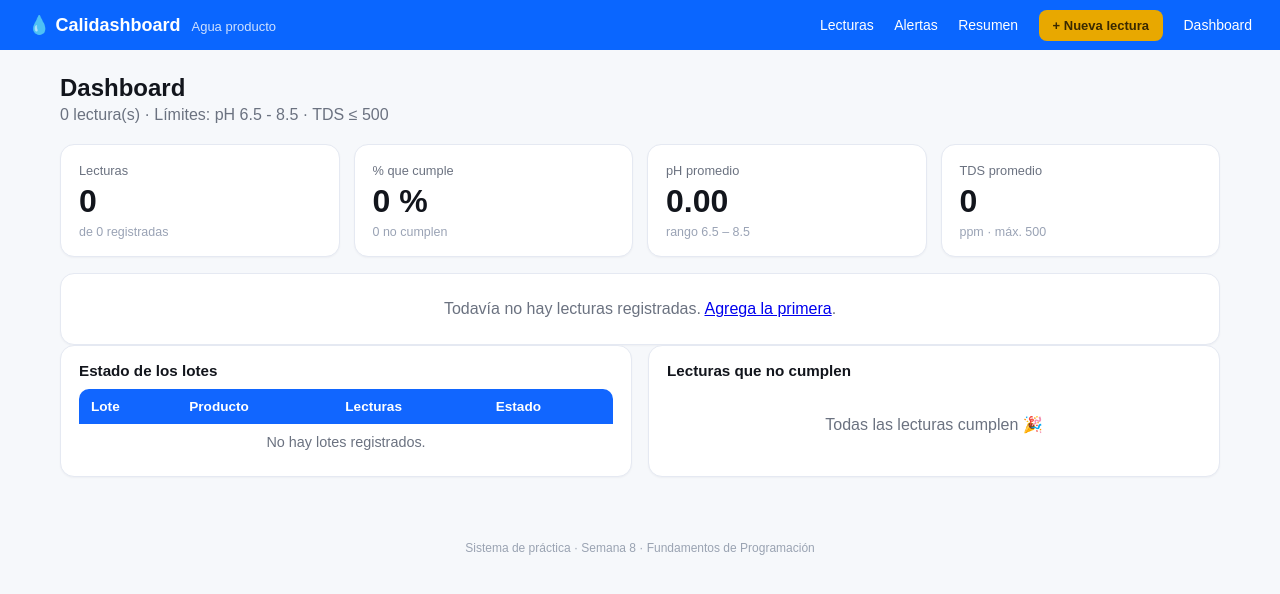
After one commit to CarlosQuijada211/Calidasboard_Las_Perlitas, a Flask app: page /dashboard in a window 1280 px wide. The commit adds this page. Shown: the top 594 px of the page. Run offline with Flask 3, Linux system fonts and the light colour scheme.

Commit message:
dashboard funcional

```diff
--- a/app.py
+++ b/app.py
@@ -7,6 +7,8 @@ from datetime import date, time
 
 from flask import Flask, render_template, request, redirect, url_for
 from flask_sqlalchemy import SQLAlchemy
+
+from dashboard_data import obtener_registros, obtener_lotes, construir_dashboard
 
 app = Flask(__name__)
 
@@ -225,7 +227,6 @@ def resumen():
     return render_template("resumen.html", lecturas=Datos, titulo="Resumen de Lecturas")
 
 
-
 # Ejercicio 4: ruta /lecturas/<int:id>/eliminar  (methods=["POST"])
 @app.route("/lecturas/<int:id>/borrar", methods=["POST"])
 def borrar(id):
@@ -237,9 +238,12 @@ def borrar(id):
     # request.referrer = la página desde donde se envió el formulario
     return redirect(request.referrer or url_for("listar_lecturas"))
 
-
-# Ejercicio 5 (reto): modelo Lote + ruta /lotes
-#   Estado de cada lote: "Liberado" o "Retenido".
+@app.route("/dashboard")
+def dashboard():
+    registros = obtener_registros(Lectura, Lote)
+    lotes = obtener_lotes(Lote)
+    datos = construir_dashboard(registros, lotes, PH_MIN, PH_MAX, TDS_MAX)
+    return render_template("dashboard.html", d=datos, titulo="Dashboard")
 
 
 # -------------------------------------------------------------
--- /dev/null
+++ b/static/dashboard.css
@@ -0,0 +1,165 @@
+/* Estilos solo del dashboard. Todo va dentro de .dash para no chocar con estilos.css */
+.dash {
+  --azul: #1166ff;
+  --muted: #6b7280;
+  --line: #e5e9f2;
+  --ok: #0a8f63;
+  --ok-bg: #dcf7ee;
+  --bad: #e5484d;
+  --bad-bg: #fde4e5;
+  --gris-bg: #eef0f6;
+}
+
+.dash h1 {
+  margin: 0 0 4px;
+}
+
+.dash-sub {
+  color: var(--muted);
+  margin: 0 0 20px;
+}
+
+.dash-card {
+  background: #fff;
+  border: 1px solid var(--line);
+  border-radius: 14px;
+  padding: 16px 18px;
+  box-shadow: 0 1px 2px rgba(17, 24, 39, .04);
+}
+
+.dash-card h2 {
+  margin: 0 0 10px;
+  font-size: .95rem;
+}
+
+.dash-card h2 small {
+  font-weight: normal;
+  color: var(--muted);
+}
+
+.dash-kpis {
+  display: grid;
+  grid-template-columns: repeat(4, 1fr);
+  gap: 14px;
+  margin-bottom: 16px;
+}
+
+.dash-kpi span {
+  font-size: .8rem;
+  color: var(--muted);
+}
+
+.dash-kpi strong {
+  display: block;
+  font-size: 2rem;
+  margin: 4px 0 2px;
+}
+
+.dash-kpi small {
+  font-size: .78rem;
+  color: #9aa3b5;
+}
+
+.dash-fila {
+  display: grid;
+  gap: 16px;
+  margin-bottom: 16px;
+}
+
+.dash-graficas {
+  grid-template-columns: 1.4fr 1fr;
+}
+
+.dash-tablas {
+  grid-template-columns: 1fr 1fr;
+}
+
+.dash-chart {
+  position: relative;
+  height: 290px;
+}
+
+.dash-tabla {
+  width: 100%;
+  border-collapse: collapse;
+  font-size: .9rem;
+}
+
+.dash-tabla thead th {
+  background: var(--azul);
+  color: #fff;
+  text-align: left;
+  padding: 10px 12px;
+  font-size: .85rem;
+}
+
+.dash-tabla thead th:first-child {
+  border-top-left-radius: 10px;
+}
+
+.dash-tabla thead th:last-child {
+  border-top-right-radius: 10px;
+}
+
+.dash-tabla tbody td {
+  padding: 10px 12px;
+  border-bottom: 1px solid var(--line);
+}
+
+.dash-tabla tbody tr:last-child td {
+  border-bottom: 0;
+}
+
+.dash-pill {
+  display: inline-block;
+  padding: 3px 10px;
+  border-radius: 999px;
+  font-size: .75rem;
+  font-weight: bold;
+}
+
+.dash-pill.Liberado {
+  background: var(--ok-bg);
+  color: var(--ok);
+}
+
+.dash-pill.Retenido {
+  background: var(--bad-bg);
+  color: var(--bad);
+}
+
+.dash-pill.Sin-analizar {
+  background: var(--gris-bg);
+  color: var(--muted);
+}
+
+.dash-pill.motivo {
+  background: var(--bad-bg);
+  color: var(--bad);
+  margin: 1px 3px 1px 0;
+}
+
+.dash-vacio {
+  color: var(--muted);
+  text-align: center;
+  padding: 26px 0;
+}
+
+.dash-vertodas {
+  display: inline-block;
+  margin-top: 10px;
+  font-size: .85rem;
+  color: var(--azul);
+  text-decoration: none;
+}
+
+@media (max-width:900px) {
+  .dash-kpis {
+    grid-template-columns: repeat(2, 1fr);
+  }
+
+  .dash-graficas,
+  .dash-tablas {
+    grid-template-columns: 1fr;
+  }
+}
--- a/templates/base.html
+++ b/templates/base.html
@@ -5,6 +5,7 @@
   <meta name="viewport" content="width=device-width, initial-scale=1.0">
   <title>{% block titulo %}Calidashboard{% endblock %} · Calidashboard</title>
   <link rel="stylesheet" href="{{ url_for('static', filename='estilos.css') }}">
+  {% block head%} {% endblock %}
 </head>
 <body>
   <header class="barra">
@@ -14,6 +15,7 @@
       <a href="{{ url_for('ver_alertas') }}">Alertas</a>
       <a href="{{ url_for('resumen') }}">Resumen</a>
       <a href="{{ url_for('nueva_lectura') }}" class="boton">+ Nueva lectura</a>
+      <a href="{{ url_for('dashboard') }}">Dashboard</a>
     </nav>
   </header>
 
--- /dev/null
+++ b/templates/dashboard.html
@@ -0,0 +1,143 @@
+{% extends "base.html" %}
+{% block titulo %}{{ titulo }}{% endblock %}
+
+{% block head%}
+{{ super() }}
+    <link rel="stylesheet" href="{{ url_for('static', filename='dashboard.css') }}">
+    <script src="https://cdn.jsdelivr.net/npm/chart.js@4.4.1/dist/chart.umd.min.js"></script>
+{% endblock %}
+
+{% block contenido %}
+
+<div class="dash">
+  <h1>Dashboard</h1>
+  <p class="dash-sub">{{ d.kpis.total }} lectura(s) · Límites: pH {{ d.limites.ph_min }} - {{ d.limites.ph_max }} · TDS ≤ {{ d.limites.tds_max }}</p>
+
+  <!-- KPIs -->
+  <section class="dash-kpis">
+    <div class="dash-card dash-kpi"><span>Lecturas</span><strong>{{ d.kpis.total }}</strong><small>de {{ d.kpis.total }} registradas</small></div>
+    <div class="dash-card dash-kpi"><span>% que cumple</span><strong>{{ d.kpis.pct_cumple }} %</strong><small>{{ d.kpis.no_cumplen }} no cumplen</small></div>
+    <div class="dash-card dash-kpi"><span>pH promedio</span><strong>{{ "%.2f"|format(d.kpis.ph_prom) }}</strong><small>rango {{ d.limites.ph_min }} – {{ d.limites.ph_max }}</small></div>
+    <div class="dash-card dash-kpi"><span>TDS promedio</span><strong>{{ d.kpis.tds_prom }}</strong><small>ppm · máx. {{ d.limites.tds_max }}</small></div>
+  </section>
+
+  {% if d.kpis.total == 0 %}
+    <div class="dash-card dash-vacio">Todavía no hay lecturas registradas. <a href="{{ url_for('nueva_lectura') }}">Agrega la primera</a>.</div>
+  {% else %}
+  <!-- Gráficas -->
+  <section class="dash-fila dash-graficas">
+    <div class="dash-card">
+      <h2>pH por lectura <small>· los puntos rojos están fuera de rango</small></h2>
+      <div class="dash-chart"><canvas id="chPh"></canvas></div>
+    </div>
+    <div class="dash-card">
+      <h2>Resultado por lote <small>· lecturas que cumplen y no cumplen</small></h2>
+      <div class="dash-chart"><canvas id="chLotes"></canvas></div>
+    </div>
+  </section>
+  {% endif %}
+
+  <!-- Tablas -->
+  <section class="dash-fila dash-tablas">
+    <div class="dash-card">
+      <h2>Estado de los lotes</h2>
+      <table class="dash-tabla">
+        <thead><tr><th>Lote</th><th>Producto</th><th>Lecturas</th><th>Estado</th></tr></thead>
+        <tbody>
+        {% for l in d.lotes_estado %}
+          <tr>
+            <td>{{ l.lote }}</td>
+            <td>{{ l.producto }}</td>
+            <td>{{ l.lecturas }}</td>
+            <td><span class="dash-pill {{ l.estado|replace(' ', '-') }}">{{ l.estado }}</span></td>
+          </tr>
+        {% else %}
+          <tr><td colspan="4" class="dash-vacio">No hay lotes registrados.</td></tr>
+        {% endfor %}
+        </tbody>
+      </table>
+    </div>
+
+    <div class="dash-card">
+      <h2>Lecturas que no cumplen</h2>
+      {% if d.alertas %}
+      <table class="dash-tabla">
+        <thead><tr><th>Fecha</th><th>Lote</th><th>Técnico</th><th>Motivo</th></tr></thead>
+        <tbody>
+        {% for a in d.alertas %}
+          <tr>
+            <td>{{ a.fecha }}</td>
+            <td>{{ a.lote }}</td>
+            <td>{{ a.tecnico }}</td>
+            <td>{% for m in a.motivos %}<span class="dash-pill motivo">{{ m }}</span>{% endfor %}</td>
+          </tr>
+        {% endfor %}
+        </tbody>
+      </table>
+      <a class="dash-vertodas" href="{{ url_for('ver_alertas') }}">Ver todas →</a>
+      {% else %}
+        <div class="dash-vacio">Todas las lecturas cumplen 🎉</div>
+      {% endif %}
+    </div>
+  </section>
+</div>
+
+{% if d.kpis.total > 0 %}
+<script id="datos-dashboard" type="application/json">{{ {"graficas": d.graficas, "limites": d.limites} | tojson }}</script>
+<script>
+const _datos = JSON.parse(document.getElementById('datos-dashboard').textContent);
+const G = _datos.graficas;
+const L = _datos.limites;
+const AZUL = '#1166ff', OK = '#00a884', BAD = '#e84a50', LIMITE = '#a9b0c9';
+
+Chart.defaults.maintainAspectRatio = false;
+
+// pH por lectura: puntos rojos fuera de rango + líneas de límite
+const phVals = G.ph.valores;
+new Chart(document.getElementById('chPh'), {
+  type: 'line',
+  data: {
+    labels: G.ph.etiquetas,
+    datasets: [
+      { label: 'pH', data: phVals, borderColor: AZUL, borderWidth: 2.5, tension: .25,
+        pointRadius: G.ph.fuera.map(f => f ? 7 : 4),
+        pointBackgroundColor: G.ph.fuera.map(f => f ? BAD : AZUL),
+        pointBorderColor: G.ph.fuera.map(f => f ? BAD : AZUL) },
+      { label: 'Límite mín. ' + L.ph_min, data: G.ph.etiquetas.map(() => L.ph_min),
+        borderColor: LIMITE, borderDash: [6, 5], borderWidth: 1.5, pointRadius: 0 },
+      { label: 'Límite máx. ' + L.ph_max, data: G.ph.etiquetas.map(() => L.ph_max),
+        borderColor: LIMITE, borderDash: [6, 5], borderWidth: 1.5, pointRadius: 0 },
+    ]
+  },
+  options: {
+    plugins: { legend: { position: 'top' } },
+    scales: {
+      y: { suggestedMin: Math.floor(Math.min(...phVals, L.ph_min) - 0.5),
+           suggestedMax: Math.ceil(Math.max(...phVals, L.ph_max) + 0.5) },
+      x: { ticks: { minRotation: 60, maxRotation: 60, font: { size: 10 } }, grid: { display: false } }
+    }
+  }
+});
+
+// Resultado por lote: barras apiladas
+new Chart(document.getElementById('chLotes'), {
+  type: 'bar',
+  data: {
+    labels: G.lotes.etiquetas,
+    datasets: [
+      { label: 'Cumplen', data: G.lotes.cumplen, backgroundColor: OK },
+      { label: 'No cumplen', data: G.lotes.no_cumplen, backgroundColor: BAD },
+    ]
+  },
+  options: {
+    plugins: { legend: { position: 'top' } },
+    scales: {
+      x: { stacked: true, grid: { display: false } },
+      y: { stacked: true, beginAtZero: true, ticks: { precision: 0 } }
+    }
+  }
+});
+</script>
+{% endif %}
+
+{% endblock %}
```
Also changed, not shown: dashboard_data.py (added, +126 -0 lines), static/estilos.css (+225 -38 lines).
